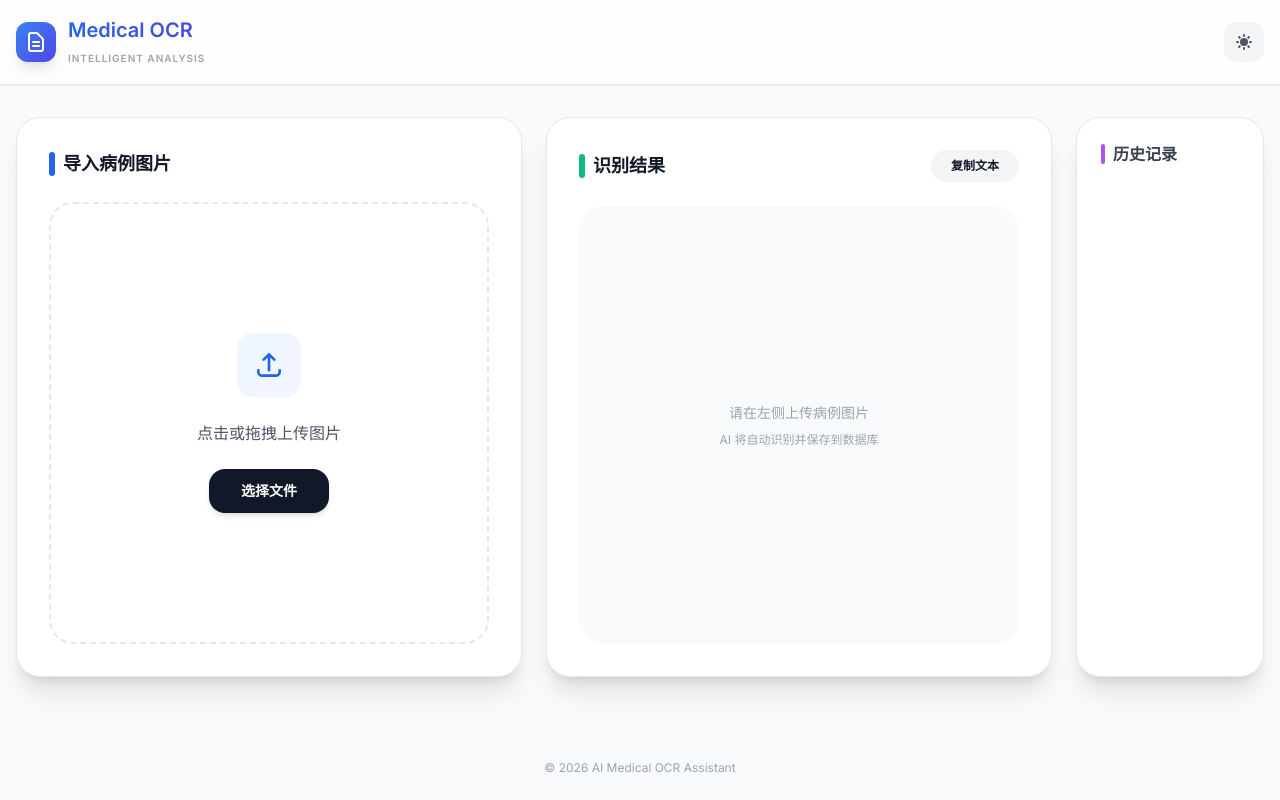
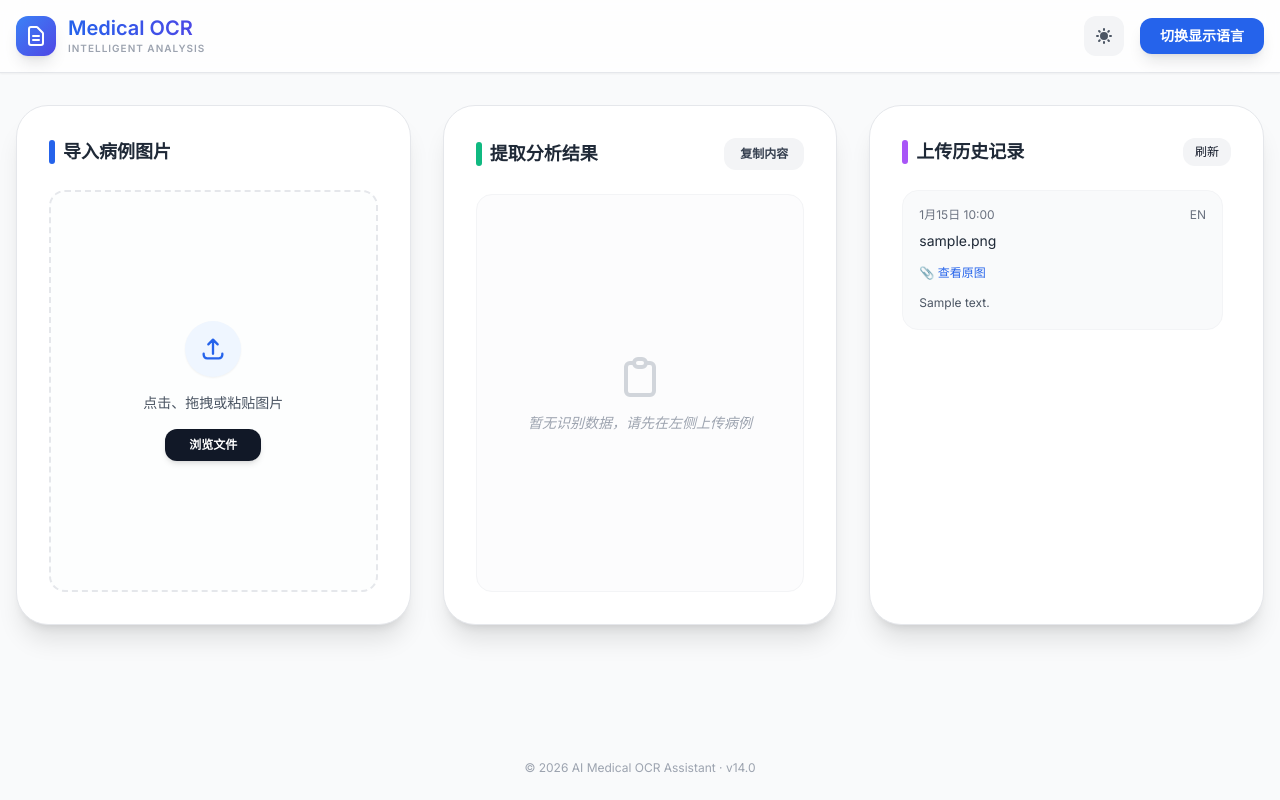
Before and after one commit to EEEEEEREN/medical-ocr, a Flask app: page / in a window 1280 px wide. Run offline with Flask 3, Linux system fonts and the light colour scheme; tables that the repository leaves empty hold one stand-in row (values such as "Sample post"); some libraries are stand-ins or nearby versions.

Commit message:
Update index.html

```diff
--- a/templates/index.html
+++ b/templates/index.html
@@ -10,13 +10,9 @@
     <style>
         body { font-family: 'Inter', 'Noto Sans SC', sans-serif; }
         .whitespace-pre-wrap { word-break: break-word; }
-        #result-content::-webkit-scrollbar, #history-list::-webkit-scrollbar { width: 4px; }
-        #result-content::-webkit-scrollbar-thumb, #history-list::-webkit-scrollbar-thumb {
-            background: #cbd5e1; border-radius: 10px;
-        }
-        .dark #result-content::-webkit-scrollbar-thumb, .dark #history-list::-webkit-scrollbar-thumb {
-            background: #475569;
-        }
+        #result-content::-webkit-scrollbar, #history-list::-webkit-scrollbar { width: 5px; }
+        #result-content::-webkit-scrollbar-thumb, #history-list::-webkit-scrollbar-thumb { background: #cbd5e1; border-radius: 10px; }
+        .dark #result-content::-webkit-scrollbar-thumb, .dark #history-list::-webkit-scrollbar-thumb { background: #475569; }
         .history-item { transition: all 0.2s; }
         .history-item:hover { background-color: #f8fafc; }
         .dark .history-item:hover { background-color: #1f2937; }
@@ -32,82 +28,93 @@
                         <path stroke-linecap="round" stroke-linejoin="round" d="M9 12h6m-6 4h6m2 5H7a2 2 0 01-2-2V5a2 2 0 012-2h5.586a1 1 0 01.707.293l5.414 5.414a1 1 0 01.293.707V19a2 2 0 01-2 2z" />
                     </svg>
                 </div>
-                <div>
-                    <h1 class="text-xl font-bold bg-gradient-to-r from-blue-600 to-indigo-600 bg-clip-text text-transparent">Medical OCR</h1>
+                <div class="flex flex-col text-left">
+                    <h1 class="text-xl font-bold bg-gradient-to-r from-blue-600 to-indigo-600 bg-clip-text text-transparent leading-tight">Medical OCR</h1>
                     <span class="text-[10px] text-gray-400 dark:text-gray-500 font-bold tracking-widest uppercase">Intelligent Analysis</span>
                 </div>
             </div>
-            <button id="theme-toggle" class="p-2.5 rounded-xl bg-gray-100 dark:bg-gray-800 text-gray-600 dark:text-yellow-400 hover:scale-110 transition-transform">
-                <svg id="theme-toggle-light-icon" class="hidden w-5 h-5" fill="currentColor" viewBox="0 0 20 20"><path d="M10 2a1 1 0 011 1v1a1 1 0 11-2 0V3a1 1 0 011-1zm4 8a4 4 0 11-8 0 4 4 0 018 0zm-.464 4.95l.707.707a1 1 0 001.414-1.414l-.707-.707a1 1 0 00-1.414 1.414zm2.12-10.607a1 1 0 010 1.414l-.706.707a1 1 0 11-1.414-1.414l.707-.707a1 1 0 011.414 0zM17 11a1 1 0 100-2h-1a1 1 0 100 2h1zm-7 4a1 1 0 011 1v1a1 1 0 11-2 0v-1a1 1 0 011-1zM5.05 6.464A1 1 0 106.465 5.05l-.708-.707a1 1 0 00-1.414 1.414l.707.707zm1.414 8.486l-.707.707a1 1 0 01-1.414-1.414l.707-.707a1 1 0 011.414 1.414zM4 11a1 1 0 100-2H3a1 1 0 000 2h1z"></path></svg>
-                <svg id="theme-toggle-dark-icon" class="hidden w-5 h-5" fill="currentColor" viewBox="0 0 20 20"><path d="M17.293 13.293A8 8 0 016.707 2.707a8.001 8.001 0 1010.586 10.586z"></path></svg>
-            </button>
+            <div class="flex items-center space-x-4">
+                <button id="theme-toggle" class="p-2.5 rounded-xl bg-gray-100 dark:bg-gray-800 text-gray-600 dark:text-yellow-400 hover:scale-110 transition-transform">
+                    <svg id="theme-toggle-light-icon" class="hidden w-5 h-5" fill="currentColor" viewBox="0 0 20 20"><path d="M10 2a1 1 0 011 1v1a1 1 0 11-2 0V3a1 1 0 011-1zm4 8a4 4 0 11-8 0 4 4 0 018 0zm-.464 4.95l.707.707a1 1 0 001.414-1.414l-.707-.707a1 1 0 00-1.414 1.414zm2.12-10.607a1 1 0 010 1.414l-.706.707a1 1 0 11-1.414-1.414l.707-.707a1 1 0 011.414 0zM17 11a1 1 0 100-2h-1a1 1 0 100 2h1zm-7 4a1 1 0 011 1v1a1 1 0 11-2 0v-1a1 1 0 011-1zM5.05 6.464A1 1 0 106.465 5.05l-.708-.707a1 1 0 00-1.414 1.414l.707.707zm1.414 8.486l-.707.707a1 1 0 01-1.414-1.414l.707-.707a1 1 0 011.414 1.414zM4 11a1 1 0 100-2H3a1 1 0 000 2h1z"></path></svg>
+                    <svg id="theme-toggle-dark-icon" class="hidden w-5 h-5" fill="currentColor" viewBox="0 0 20 20"><path d="M17.293 13.293A8 8 0 016.707 2.707a8.001 8.001 0 1010.586 10.586z"></path></svg>
+                </button>
+                <button id="output-lang-toggle" class="px-5 py-2 bg-blue-600 hover:bg-blue-700 text-white rounded-xl text-sm font-semibold shadow-lg active:scale-95 transition-all">
+                    <span>切换显示语言</span>
+                </button>
+            </div>
         </div>
     </header>
 
-    <main class="flex-1 max-w-7xl mx-auto w-full px-4 py-8 grid grid-cols-1 lg:grid-cols-12 gap-6">
+    <main class="flex-1 max-w-7xl mx-auto w-full px-4 py-8 grid grid-cols-1 lg:grid-cols-3 gap-8 items-start">
 
-        <!-- 左侧上传区 - 占4/12 -->
-        <div class="lg:col-span-5 bg-white dark:bg-gray-800 rounded-3xl shadow-xl border dark:border-gray-700 p-8 flex flex-col h-[560px]">
-            <h2 class="text-lg font-bold mb-6 flex items-center gap-2">
+        <!-- 左侧：上传区域 -->
+        <div id="upload-card" class="lg:col-span-1 bg-white dark:bg-gray-800 rounded-[2rem] shadow-xl border dark:border-gray-700 p-8 flex flex-col h-[520px]">
+            <h2 class="text-lg font-bold mb-6 flex items-center gap-2 text-gray-800 dark:text-gray-100">
                 <span class="w-1.5 h-6 bg-blue-600 rounded-full"></span>导入病例图片
             </h2>
 
-            <div id="dropzone" class="flex-1 border-2 border-dashed border-gray-200 dark:border-gray-700 rounded-3xl p-8 text-center cursor-pointer flex flex-col items-center justify-center group hover:border-blue-500 transition-all">
+            <div id="dropzone" class="flex-1 border-2 border-dashed border-gray-200 dark:border-gray-700 rounded-2xl p-6 text-center cursor-pointer flex flex-col items-center justify-center group bg-gray-50/30 dark:bg-gray-900/20 hover:border-blue-400 dark:hover:border-blue-500 hover:bg-blue-50/20 transition-all duration-300">
                 <input id="file-input" type="file" accept="image/*" class="hidden">
-                <div class="w-16 h-16 bg-blue-50 dark:bg-gray-700 rounded-2xl flex items-center justify-center mb-6 text-blue-600 group-hover:scale-110 transition-transform">
-                    <svg xmlns="http://www.w3.org/2000/svg" class="w-8 h-8" fill="none" viewBox="0 0 24 24" stroke="currentColor" stroke-width="2">
-                        <path stroke-linecap="round" stroke-linejoin="round" d="M4 16v1a3 3 0 003 3h10a3 3 0 003-3v-1m-4-8l-4-4m0 0L8 8m4-4v12" />
+                <div class="w-14 h-14 bg-blue-50 dark:bg-gray-700/50 rounded-full flex items-center justify-center mb-4 text-blue-600 group-hover:scale-110 transition-transform shadow-sm">
+                    <svg xmlns="http://www.w3.org/2000/svg" class="w-7 h-7" fill="none" viewBox="0 0 24 24" stroke="currentColor">
+                        <path stroke-linecap="round" stroke-linejoin="round" stroke-width="2" d="M4 16v1a3 3 0 003 3h10a3 3 0 003-3v-1m-4-8l-4-4m0 0L8 8m4-4v12" />
                     </svg>
                 </div>
-                <p class="text-gray-600 dark:text-gray-400 font-medium">点击或拖拽上传图片</p>
-                <button id="select-file-btn" class="mt-6 px-8 py-3 bg-gray-900 dark:bg-blue-600 text-white rounded-2xl text-sm font-semibold shadow-md">选择文件</button>
+                <p class="text-gray-600 dark:text-gray-400 font-medium text-sm">点击、拖拽或粘贴图片</p>
+                <button id="select-file-btn" class="mt-4 px-6 py-2 bg-gray-900 dark:bg-blue-600 text-white rounded-xl text-xs font-semibold shadow-md group-hover:bg-blue-800 dark:group-hover:bg-blue-500 transition-colors">浏览文件</button>
             </div>
 
-            <div id="preview-container" class="mt-6 hidden">
-                <img id="preview-image" class="w-full rounded-2xl border border-gray-100 dark:border-gray-700 max-h-40 object-contain bg-gray-100 dark:bg-gray-900">
+            <div id="preview-container" class="mt-4 hidden animate-in slide-in-from-bottom-2 duration-300">
+                <img id="preview-image" class="w-full rounded-xl border border-gray-100 dark:border-gray-700 max-h-32 object-contain bg-gray-100 dark:bg-gray-900 shadow-sm transition-colors">
             </div>
         </div>
 
-        <!-- 中间结果区 - 占5/12 -->
-        <div class="lg:col-span-5 bg-white dark:bg-gray-800 rounded-3xl shadow-xl border dark:border-gray-700 p-8 flex flex-col h-[560px]">
+        <!-- 中间：识别结果 -->
+        <div id="result-card" class="lg:col-span-1 bg-white dark:bg-gray-800 rounded-[2rem] shadow-xl border dark:border-gray-700 p-8 flex flex-col h-[520px] transition-all duration-500">
             <div class="flex justify-between items-center mb-6">
-                <h2 class="text-lg font-bold flex items-center gap-2">
-                    <span class="w-1.5 h-6 bg-emerald-500 rounded-full"></span>识别结果
+                <h2 class="text-lg font-bold flex items-center gap-2 text-gray-800 dark:text-gray-100">
+                    <span class="w-1.5 h-6 bg-emerald-500 rounded-full"></span>提取分析结果
                 </h2>
-                <button id="copy-btn" class="px-5 py-2 bg-gray-100 dark:bg-gray-700 hover:bg-gray-200 text-xs font-semibold rounded-2xl transition-all">复制文本</button>
+                <button id="copy-btn" class="px-4 py-2 bg-gray-100 dark:bg-gray-700 hover:bg-gray-200 dark:hover:bg-gray-600 text-gray-700 dark:text-gray-200 rounded-xl text-xs font-bold transition-all active:scale-95">复制内容</button>
             </div>
 
-            <div id="status-bar" class="hidden p-3 bg-blue-50 dark:bg-blue-900/30 rounded-2xl mb-4 text-xs flex items-center gap-2">
-                <span id="status-text" class="text-blue-600 dark:text-blue-400"></span>
+            <div id="status-bar" class="hidden p-3 bg-blue-50/50 dark:bg-blue-900/20 rounded-xl mb-4 border border-blue-100 dark:border-blue-800/30 text-blue-600 dark:text-blue-400 text-xs flex items-center gap-2">
+                <div class="w-1.5 h-1.5 bg-blue-600 rounded-full animate-pulse"></div>
+                <span id="status-text">就绪</span>
             </div>
 
-            <div id="result-content" class="flex-1 bg-gray-50 dark:bg-gray-900 rounded-3xl p-6 overflow-y-auto text-sm leading-relaxed">
-                <!-- 默认提示 -->
-                <div class="h-full flex items-center justify-center text-center text-gray-400 dark:text-gray-500">
-                    <div>
-                        <p class="mb-2">请在左侧上传病例图片</p>
-                        <p class="text-xs">AI 将自动识别并保存到数据库</p>
-                    </div>
+            <div id="result-content" class="flex-1 bg-gray-50/50 dark:bg-gray-900/50 rounded-2xl p-6 border border-gray-100 dark:border-gray-800 flex items-center justify-center transition-all overflow-y-auto">
+                <div class="text-center px-4">
+                    <svg xmlns="http://www.w3.org/2000/svg" class="h-12 w-12 mx-auto text-gray-300 dark:text-gray-600 mb-3" fill="none" viewBox="0 0 24 24" stroke="currentColor">
+                        <path stroke-linecap="round" stroke-linejoin="round" stroke-width="2" d="M9 5H7a2 2 0 00-2 2v12a2 2 0 002 2h10a2 2 0 002-2V7a2 2 0 00-2-2h-2M9 5a2 2 0 002 2h2a2 2 0 002-2M9 5a2 2 0 012-2h2a2 2 0 012 2" />
+                    </svg>
+                    <p class="text-gray-400 dark:text-gray-500 italic text-sm">暂无识别数据，请先在左侧上传病例</p>
                 </div>
             </div>
         </div>
 
-        <!-- 右侧历史记录 - 占2/12（更小） -->
-        <div class="lg:col-span-2 bg-white dark:bg-gray-800 rounded-3xl shadow-xl border dark:border-gray-700 p-6 flex flex-col h-[560px]">
-            <h2 class="text-base font-bold mb-4 flex items-center gap-2 text-gray-700 dark:text-gray-300">
-                <span class="w-1 h-5 bg-purple-500 rounded"></span>历史记录
-            </h2>
+        <!-- 新增：右侧历史记录 -->
+        <div class="lg:col-span-1 bg-white dark:bg-gray-800 rounded-[2rem] shadow-xl border dark:border-gray-700 p-8 flex flex-col h-[520px]">
+            <div class="flex justify-between items-center mb-6">
+                <h2 class="text-lg font-bold flex items-center gap-2 text-gray-800 dark:text-gray-100">
+                    <span class="w-1.5 h-6 bg-purple-500 rounded-full"></span>上传历史记录
+                </h2>
+                <button id="refresh-history" class="px-3 py-1.5 text-xs bg-gray-100 dark:bg-gray-700 hover:bg-gray-200 dark:hover:bg-gray-600 rounded-xl transition-all">刷新</button>
+            </div>
 
-            <div id="history-list" class="flex-1 overflow-y-auto space-y-3 text-xs">
-                <!-- JS 动态填充 -->
+            <div id="history-list" class="flex-1 overflow-y-auto space-y-4 pr-2">
+                <!-- 历史记录将由 JS 动态填充 -->
+                <div class="text-center py-10 text-gray-400 dark:text-gray-500">
+                    暂无历史记录
+                </div>
             </div>
         </div>
     </main>
 
-    <footer class="py-6 text-center text-gray-400 dark:text-gray-500 text-xs">
-        © 2026 AI Medical OCR Assistant
+    <footer class="py-6 text-center text-gray-400 dark:text-gray-600 text-xs mt-auto">
+        <p>© 2026 AI Medical OCR Assistant · v14.0</p>
     </footer>
 
-    <script src="/static/js/script.js?v=14.1"></script>
+    <script src="/static/js/script.js?v=14.0"></script>
 </body>
 </html>
```
